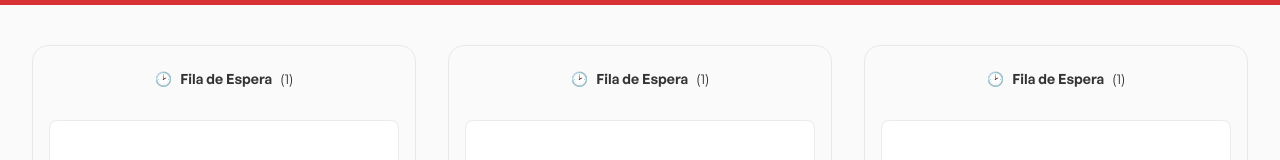
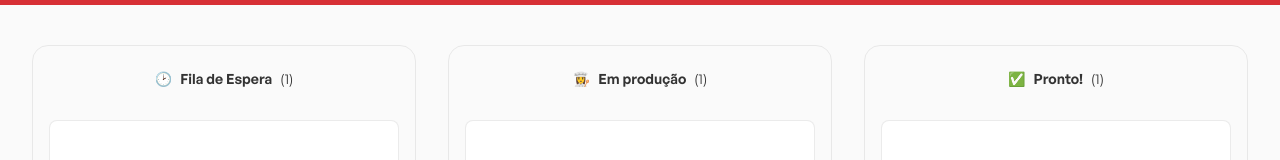
Before and after one commit to pedrogoncaalves/waiter-app, a React (Vite) app in the folder waiter-app/: page / in a window 1280 px wide. Shown: the part 193-353 px from the top of the page. Built offline with nearby package versions, Linux system fonts and the light colour scheme.

Commit message:
creating types

```diff
--- a/waiter-app/src/components/OrderModal/index.tsx
+++ b/waiter-app/src/components/OrderModal/index.tsx
@@ -3,7 +3,7 @@ import React, { useState} from "react";
 import * as C from './styles'
 
 
-export const Modal = ({ onClose = ()=> { }}) => {
+export const Modal = ({ onClose = () => { }}) => {
 
 
     return(
--- a/waiter-app/src/components/OrderModal/styles.ts
+++ b/waiter-app/src/components/OrderModal/styles.ts
@@ -20,8 +20,6 @@ cursor: default;
 
 `
 
-
-
 export const Container = styled.div`
 
 background: #FFFFFF;
--- a/waiter-app/src/components/Orders/index.tsx
+++ b/waiter-app/src/components/Orders/index.tsx
@@ -11,9 +11,16 @@ export const Orders = () => {
 
     return(
         <S.Container>
-            <OrdersBoard/>
-            <OrdersBoard/>
-            <OrdersBoard/>
+            <OrdersBoard
+            icon="🕑"
+            title="Fila de Espera"
+            />
+            <OrdersBoard
+            icon="👩‍🍳"
+            title="Em produção"/>
+            <OrdersBoard
+            icon="✅"
+            title="Pronto!"/>
 
         </S.Container>
     )
--- a/waiter-app/src/components/OrdersBoard/index.tsx
+++ b/waiter-app/src/components/OrdersBoard/index.tsx
@@ -3,14 +3,18 @@ import React from 'react';
 
 import * as S from './styles';
 
+interface IOrdersProps  {
+    icon: string
+    title: string
+}
 
-export const OrdersBoard = () => {
+export const OrdersBoard = ({ icon, title }: IOrdersProps) => {
     return(
         <>
         <S.Board>
         <header>
-            <span>🕑</span>
-            <strong>Fila de Espera</strong>
+            <span>{icon}</span>
+            <strong>{title}</strong>
             <span>(1)</span>
         </header>
 
```
Also changed, not shown: waiter-app/src/types/Order.ts (added, +19 -0 lines).
